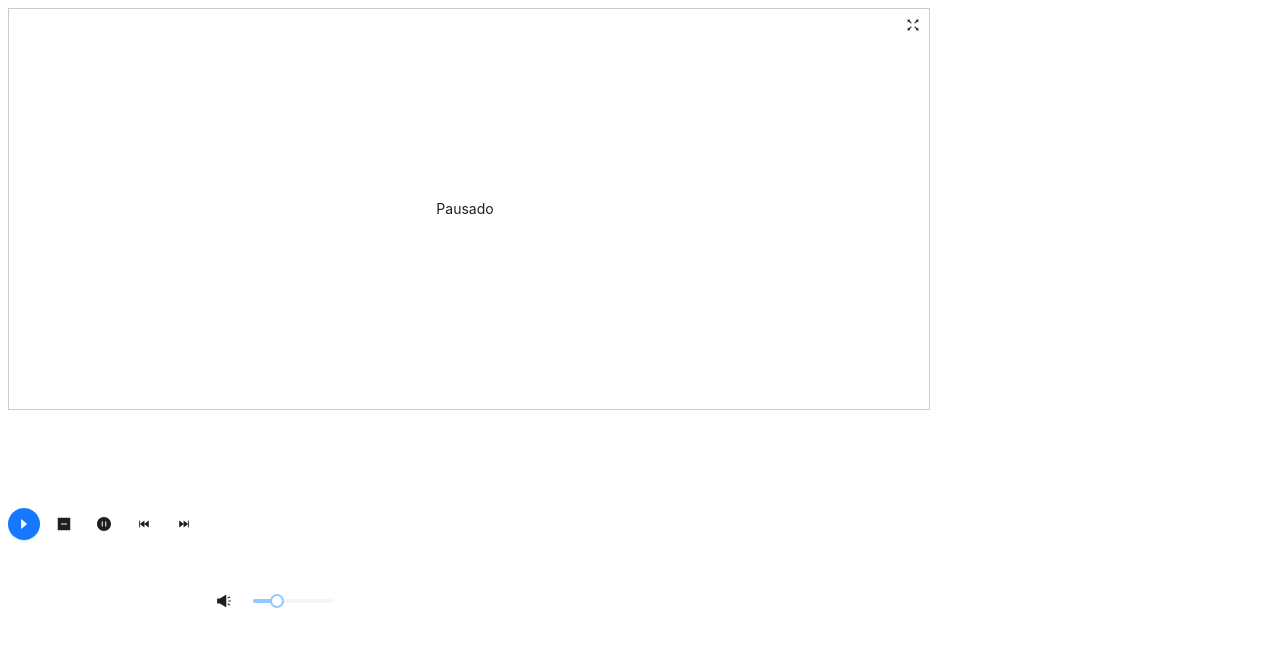
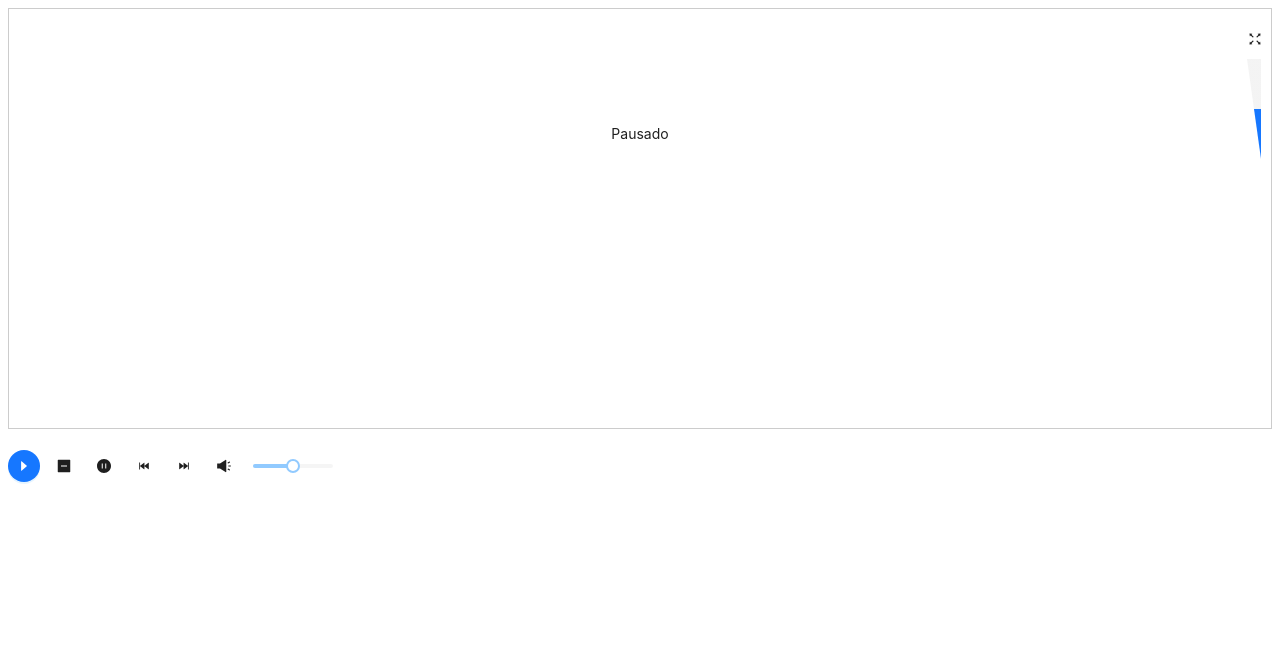
Before and after one commit to Greg-design/playerjs, a React (Vite) app: page / in a window 1280 px wide. Shown: the top 646 px of the page. Built offline with nearby package versions, Linux system fonts and the light colour scheme.

Commit message:
fazendo o context api volume

```diff
--- a/src/App.tsx
+++ b/src/App.tsx
@@ -1,14 +1,7 @@
-import { Space } from "antd";
 import { Screen } from "./pages/Screen";
 
 function App() {
-  return (
-    <>
-      <Space>
-        <Screen />
-      </Space>
-    </>
-  );
+  return <Screen />;
 }
 
 export default App;
--- /dev/null
+++ b/src/components/SliderLinearGradient/index.tsx
@@ -0,0 +1,23 @@
+import { useVolume } from "../../contextVolume";
+
+const SliderLinearGradient = () => {
+  const { volume } = useVolume();
+
+  return (
+    <div>
+      <svg width={14} height={100}>
+        <defs>
+          <linearGradient id="myGradient" gradientTransform="rotate(90)">
+            <stop offset="0%" stop-color="#dddddd55" />
+            <stop offset={`${100 - volume}%`} stop-color="#dddddd55" />
+            <stop offset={`${100 - volume}%`} stop-color="#1677ff" />
+            <stop offset="100%" stop-color="#1677ff" />
+          </linearGradient>
+        </defs>
+        <polygon points={`0,0 14,0 14,100`} fill="url(#myGradient)" />
+      </svg>
+    </div>
+  );
+};
+
+export default SliderLinearGradient;
--- a/src/components/SliderSound/index.tsx
+++ b/src/components/SliderSound/index.tsx
@@ -1,14 +1,15 @@
 import { CloseCircleFilled, SoundFilled } from "@ant-design/icons";
 import { Button, Slider, Space } from "antd";
 import { useState } from "react";
+import { useVolume } from "../../contextVolume";
 import style from "./style.module.css";
 
 const SliderSound = () => {
+  const { volume, setVolume } = useVolume();
   const [isMuted, setIsMuted] = useState(false);
-  const [a, setA] = useState(0);
 
   const handleSliderChange = (value: number) => {
-    setA(value);
+    setVolume && setVolume(value);
     if (value === 0) {
       setIsMuted(true);
     } else {
@@ -18,23 +19,9 @@ const SliderSound = () => {
 
   return (
     <div>
-      <div>
-        <svg>
-          <defs>
-            <linearGradient id="myGradient" gradientTransform="rotate(90)">
-              <stop offset="0%" stop-color="transparent" />
-              <stop offset={`${100 - a}%`} stop-color="transparent" />
-              <stop offset={`${100 - a}%`} stop-color="#1677ff" />
-              <stop offset="100%" stop-color="#1677ff" />
-            </linearGradient>
-          </defs>
-          <polygon points={`0,0 20,0 20,100`} fill="url(#myGradient)" />
-        </svg>
-      </div>
-
       <Space>
         <Button type="text" icon={isMuted ? <CloseCircleFilled /> : <SoundFilled />} />
-        <Slider defaultValue={30} className={style.slider} onChange={handleSliderChange} />
+        <Slider defaultValue={volume} className={style.slider} onChange={handleSliderChange} />
       </Space>
     </div>
   );
--- a/src/components/TelaDeReproducao/index.tsx
+++ b/src/components/TelaDeReproducao/index.tsx
@@ -2,6 +2,7 @@ import { FullscreenExitOutlined, FullscreenOutlined } from "@ant-design/icons";
 import { Button, Space, Tooltip, Typography } from "antd";
 import { useState } from "react";
 import { VideoEstado } from "../../pages/Screen";
+import SliderLinearGradient from "../SliderLinearGradient";
 import style from "./style.module.css";
 
 const { Text } = Typography;
@@ -25,8 +26,11 @@ const TelaDeReproducao = ({ video }: TelaDeReproducaoProps) => {
   };
 
   return (
+    <div className={style.aspectRatio}>
       <Space className={`${style.areaVideo} ${fullscreen ? style.fullscreen : ""}`}>
-      <Text>{video}</Text>
+        <div>
+          <Text className={style.center}>{video}</Text>
+        </div>
         <div className={style.btnFullScreen}>
           <Tooltip title="fullscreen">
             <Button
@@ -36,7 +40,11 @@ const TelaDeReproducao = ({ video }: TelaDeReproducaoProps) => {
             />
           </Tooltip>
         </div>
+        <div className={style.sliderGradient}>
+          <SliderLinearGradient />
+        </div>
       </Space>
+    </div>
   );
 };
 
--- a/src/components/TelaDeReproducao/style.module.css
+++ b/src/components/TelaDeReproducao/style.module.css
@@ -1,17 +1,25 @@
+.aspectRatio {
+  border: 1px solid #ccc;
+  height: 0;
+  padding-bottom: 33.14097279472383%;
+}
+
 .areaVideo {
-  width: 920px;
-  height: 400px;
-  border: 1px solid #ccc;
-  display: flex;
-  align-items: center;
-  justify-content: center;
+  width: 100%;
+  height: 100%;
   position: relative;
 }
 
+.center {
+  position: absolute;
+  top: 100px;
+  left: 50%;
+  transform: translateX(-50%);
+}
+
 .fullscreen {
-  width: 1580px;
+  width: 100%;
   height: calc(100vh - 100px);
-  border: 3px solid #ccc;
 }
 
 .btnFullScreen {
@@ -19,3 +27,9 @@
   top: 0;
   right: 0;
 }
+
+.sliderGradient {
+  position: absolute;
+  top: 36px;
+  right: 10px;
+}
--- /dev/null
+++ b/src/contextVolume.tsx
@@ -0,0 +1,17 @@
+import { createContext, useContext, useState } from "react";
+
+interface Props {
+  children: React.ReactNode;
+}
+
+const Volume = createContext<{ volume: number; setVolume?: (value: number) => void }>({
+  volume: 0,
+});
+
+export const Provider = ({ children }: Props) => {
+  const [volume, setVolume] = useState(50);
+
+  return <Volume.Provider value={{ volume, setVolume }}>{children}</Volume.Provider>;
+};
+
+export const useVolume = () => useContext(Volume);
--- a/src/main.tsx
+++ b/src/main.tsx
@@ -1,9 +1,12 @@
 import React from "react";
 import ReactDOM from "react-dom/client";
 import App from "./App.tsx";
+import { Provider } from "./contextVolume.tsx";
 
 ReactDOM.createRoot(document.getElementById("root") as HTMLElement).render(
   <React.StrictMode>
-    <App />
+    <Provider>
+      <App />
+    </Provider>
   </React.StrictMode>
 );
```
Lines whose indentation alone changed are shown as unchanged.
